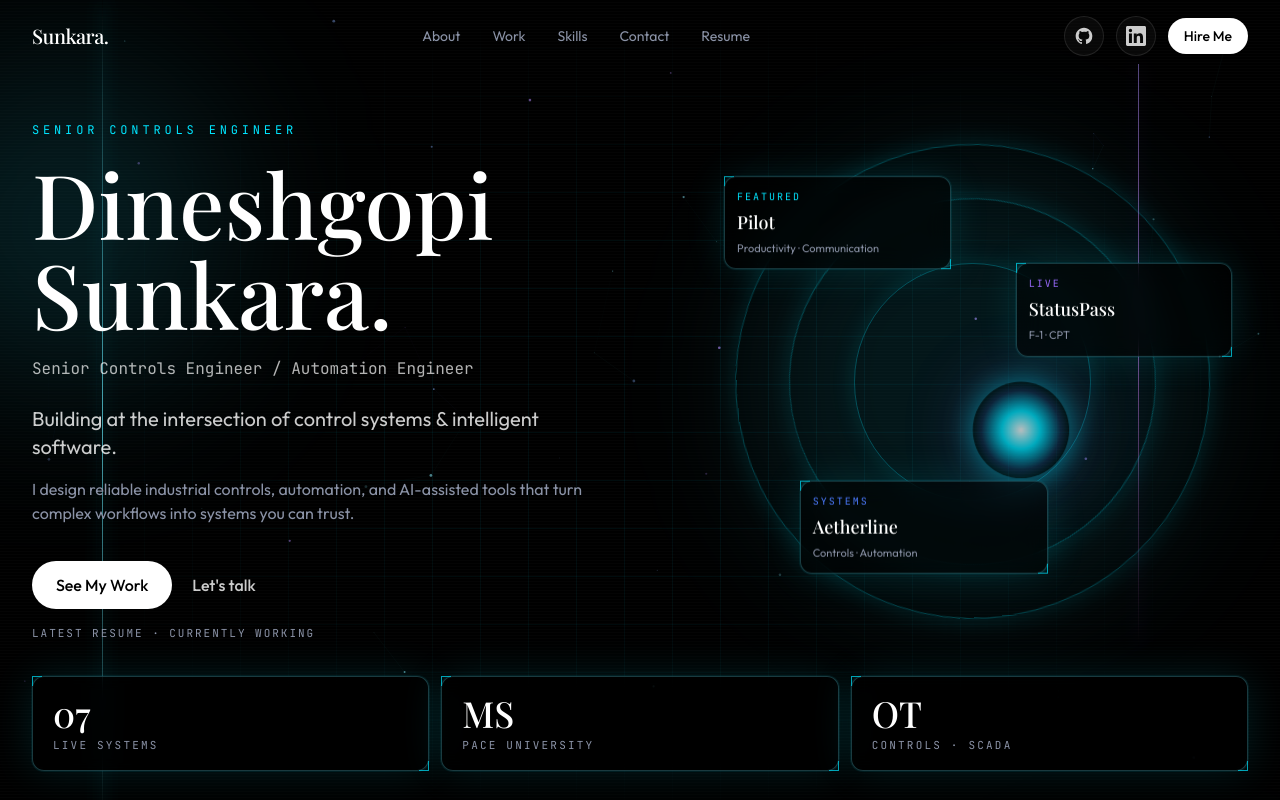
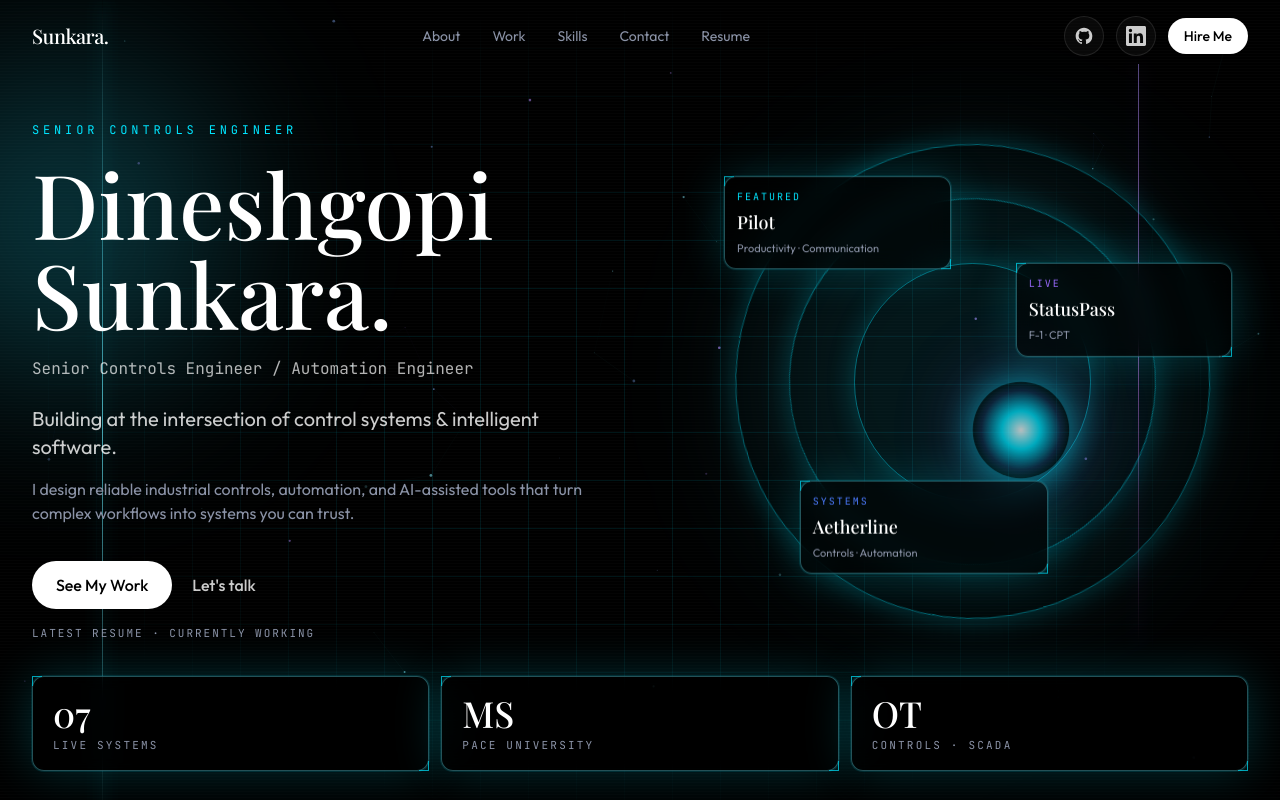
Before and after one commit to sunkara1111/portfolio, a React (Vite) app: page / in a window 1280 px wide. Shown: the top 800 px of the page. Built offline with nearby package versions, Linux system fonts and the light colour scheme; a web font is replaced by a local one.

Commit message:
Punch up holographic glows on the cyber hero
Make the HUD frames, orbital rings, and cyan/purple atmosphere read more clearly against the black field after the intro loader.

Co-authored-by: Dineshgopi Sunkara <sunkara1111@users.noreply.github.com>

```diff
--- a/src/components/Hero.jsx
+++ b/src/components/Hero.jsx
@@ -11,8 +11,8 @@ const Hero = () => {
         <div className="scanlines absolute inset-0" />
         <div className="neon-bar left-[8%] top-0 hidden h-full w-px opacity-70 md:block" />
         <div className="neon-bar-pink right-[11%] top-16 hidden h-[70%] w-px opacity-50 md:block" />
-        <div className="glow-orb -left-24 top-16 h-80 w-80 bg-cyan-400/15" />
-        <div className="glow-orb bottom-0 right-0 h-96 w-96 bg-violet-600/18" />
+        <div className="glow-orb -left-24 top-16 h-80 w-80 bg-cyan-400/25" />
+        <div className="glow-orb bottom-0 right-0 h-96 w-96 bg-violet-600/28" />
       </div>
 
       <div className="relative z-10 mx-auto grid w-full max-w-7xl items-center gap-14 lg:grid-cols-[1.05fr_0.95fr]">
--- a/src/index.css
+++ b/src/index.css
@@ -20,9 +20,9 @@
   body {
     @apply bg-background text-text antialiased;
     background-image:
-      radial-gradient(900px 520px at 70% 10%, rgba(0, 229, 255, 0.08), transparent 58%),
-      radial-gradient(720px 480px at 12% 80%, rgba(155, 107, 255, 0.1), transparent 55%),
-      radial-gradient(640px 360px at 90% 70%, rgba(77, 124, 255, 0.08), transparent 50%);
+      radial-gradient(900px 520px at 70% 10%, rgba(0, 229, 255, 0.14), transparent 58%),
+      radial-gradient(720px 480px at 12% 80%, rgba(155, 107, 255, 0.16), transparent 55%),
+      radial-gradient(640px 360px at 90% 70%, rgba(77, 124, 255, 0.12), transparent 50%);
   }
 
   h1, h2, h3, h4 {
@@ -56,10 +56,10 @@
   }
 
   .hud-panel {
-    @apply relative rounded-xl border border-cyan-300/25 bg-black/55 backdrop-blur-md;
+    @apply relative rounded-xl border border-cyan-300/35 bg-black/55 backdrop-blur-md;
     box-shadow:
-      0 0 0 1px rgba(0, 229, 255, 0.08),
-      0 0 40px rgba(0, 229, 255, 0.12);
+      0 0 0 1px rgba(0, 229, 255, 0.12),
+      0 0 48px rgba(0, 229, 255, 0.2);
   }
 
   .hud-panel::before,
@@ -187,22 +187,22 @@
 
 .holo-grid {
   background-image:
-    linear-gradient(rgba(0, 229, 255, 0.07) 1px, transparent 1px),
-    linear-gradient(90deg, rgba(0, 229, 255, 0.07) 1px, transparent 1px);
+    linear-gradient(rgba(0, 229, 255, 0.12) 1px, transparent 1px),
+    linear-gradient(90deg, rgba(0, 229, 255, 0.12) 1px, transparent 1px);
   background-size: 48px 48px;
   mask-image: radial-gradient(ellipse at center, #000 28%, transparent 72%);
 }
 
 .holo-ring {
-  border: 1px solid rgba(0, 229, 255, 0.28);
-  box-shadow: 0 0 24px rgba(0, 229, 255, 0.12);
+  border: 1px solid rgba(0, 229, 255, 0.42);
+  box-shadow: 0 0 28px rgba(0, 229, 255, 0.22);
 }
 
 .system-core {
   background: radial-gradient(circle, #fff 0%, #00e5ff 28%, rgba(77, 124, 255, 0.2) 58%, transparent 70%);
   box-shadow:
-    0 0 30px rgba(0, 229, 255, 0.7),
-    0 0 80px rgba(155, 107, 255, 0.35);
+    0 0 36px rgba(0, 229, 255, 0.85),
+    0 0 90px rgba(155, 107, 255, 0.45);
 }
 
 .scanlines {
```
